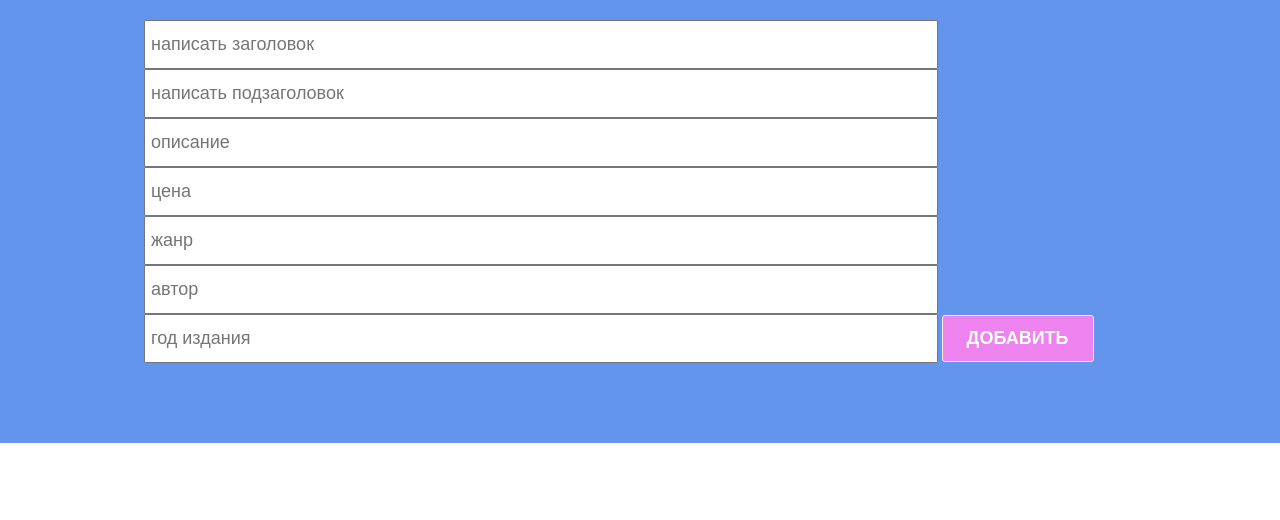
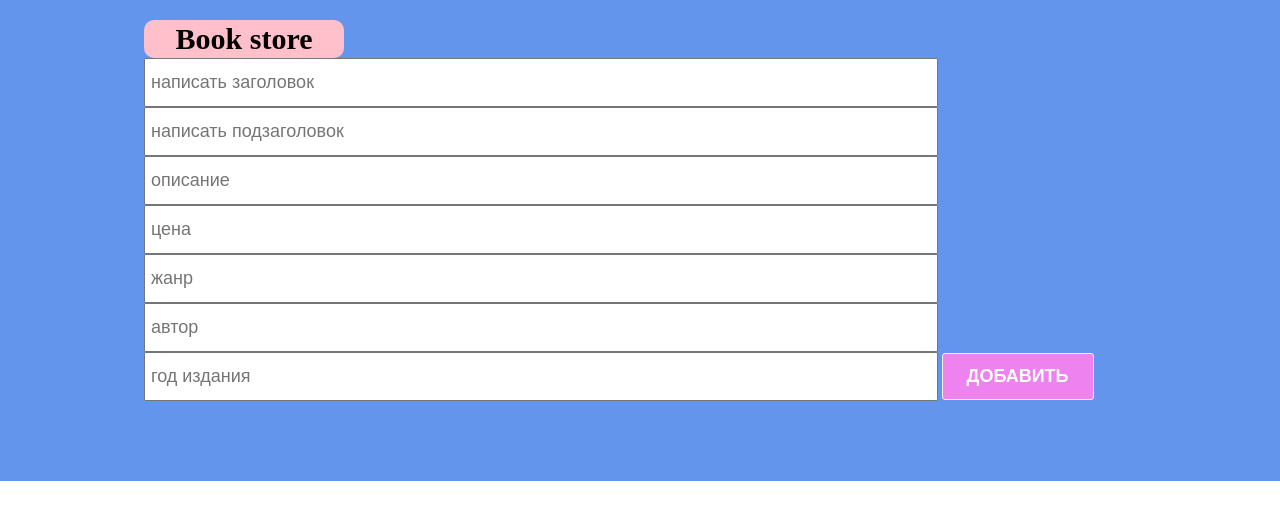
Before and after one commit to Ainur-Dzholdosheva/bookstore, a Django app: page / in a window 1280 px wide. Shown: the top 520 px of the page. Run offline with Django 3.2, Linux system fonts and the light colour scheme; data that the repository does not hold is empty.

Commit message:
created headline

```diff
--- a/main/static/styles/book.css
+++ b/main/static/styles/book.css
@@ -96,3 +96,11 @@ section{
     margin: 0 5px;
     cursor: pointer;
 }
+.headline{
+    font-size: 30px;
+    border: 2px solid pink;
+    width: 200px;
+    text-align: center;
+    border-radius: 10px;
+    background-color: pink;
+}
--- a/main/templates/book.html
+++ b/main/templates/book.html
@@ -11,6 +11,7 @@
 <body>
     <section>
         <div class="create_container">
+            <h1 class="headline">Book store</h1>
             <form action="{% url 'add-book' %}" method="POST">
             {% csrf_token %}
             <input class="create_input" type="text" placeholder="написать заголовок" name="book_text"/>
```
